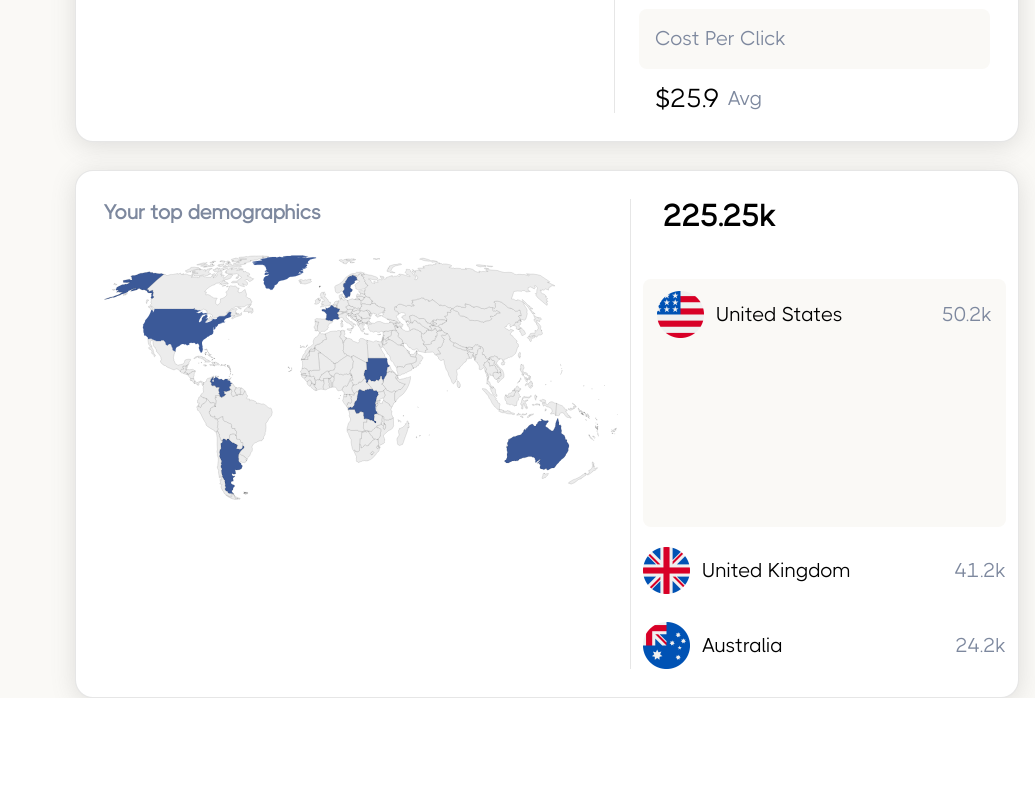
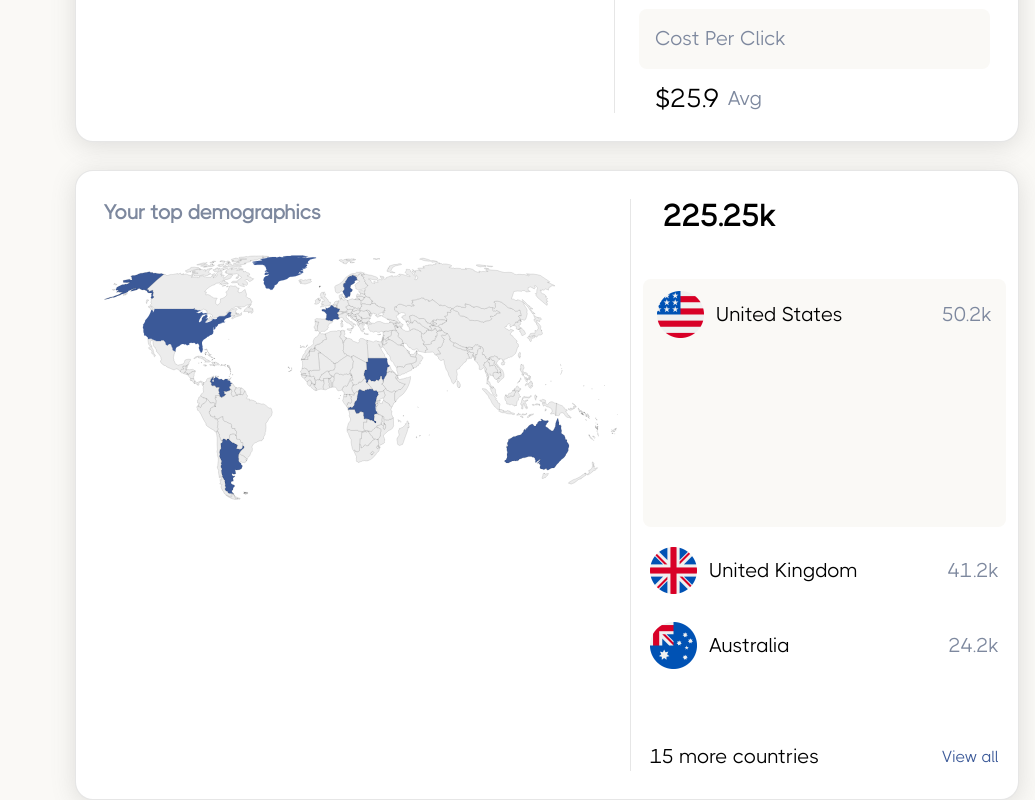
Before and after one commit to vikas-jakhar/maincampaign, a Next.js app: page / in a window 1280 px wide. Shown: the part 884-1684 px from the top of the page, without its empty margins (245-1280 px from the left). Before the commit the page ends 1582 px from the top, so only its background shows below. Built offline with nearby package versions, Linux system fonts and the light colour scheme.

Commit message:
linechart update

```diff
--- a/src/components/home/Map.tsx
+++ b/src/components/home/Map.tsx
@@ -1,8 +1,8 @@
-"use client"
+"use client";
 import { useState } from "react";
 import Image from "next/image";
 import Icon from "../common/Icons";
-import { COUNTIRES_DATA } from "@/utils/Helper";
+import { COUNTIRES_DATA, ALLCOUNTRY_DATA } from "@/utils/Helper";
 
 interface Country {
     name: string;
@@ -16,10 +16,14 @@ const Map = () => {
         img: "/assets/images/webp/united-states.png",
         data: "50.2k",
     });
+    const [showModal, setShowModal] = useState(false); // State to toggle modal visibility
     const handleCountryClick = (country: Country) => {
         setSelectedCountry(country);
+        setShowModal(false); // Close modal when country is selected
     };
-
+    const toggleModal = () => {
+        setShowModal((prev) => !prev);
+    };
     return (
         <div className="mt-7 border border-medium-gray bg-white shadow-4xl rounded-[18px] pl-7 pr-3 py-7">
             <div className="flex gap-3 items-start justify-between">
@@ -32,23 +36,88 @@ const Map = () => {
                     <div className="mt-11 bg-off-white w-full min-h-[248px] rounded-lg px-3.5 pt-3">
                         <div className="flex items-center justify-between">
                             <div className="flex items-center gap-3">
-                                <Image src={selectedCountry.img} className="max-w-[47px] w-full" alt="flag" width={94} height={94} priority />
+                                <Image
+                                    src={selectedCountry.img}
+                                    className="max-w-[47px] w-full"
+                                    alt="flag"
+                                    width={94}
+                                    height={94}
+                                    priority
+                                />
                                 <p className="font-medium font-thicccboi-medium text-xl">{selectedCountry.name}</p>
                             </div>
-                            <p className="text-off-gray font-thicccboi-medium text-xl font-medium">{selectedCountry.data}</p>
+                            <p className="text-off-gray font-thicccboi-medium text-xl font-medium">
+                                {selectedCountry.data}
+                            </p>
                         </div>
                     </div>
-                    {COUNTIRES_DATA.map((country: Country, idx: number) => (
-                        <div key={idx} className={`flex items-center justify-between cursor-pointer ${idx === 0 ? "mt-5" : "mt-7"}`} onClick={() => handleCountryClick(country)} >
+                    {COUNTIRES_DATA.slice(0, 3).map((country: Country, idx: number) => (
+                        <div
+                            key={idx}
+                            className={`flex items-center justify-between max-w-[349px] w-full mx-auto cursor-pointer ${idx === 0 ? "mt-5" : "mt-7"
+                                }`}
+                            onClick={() => handleCountryClick(country)}
+                        >
                             <div className="flex items-center gap-3">
-                                <Image src={country.img} className="max-w-[47px] w-full" alt="flag" width={94} height={94} priority />
+                                <Image
+                                    src={country.img}
+                                    className="max-w-[47px] w-full"
+                                    alt="flag"
+                                    width={94}
+                                    height={94}
+                                    priority
+                                />
                                 <p className="font-medium font-thicccboi-medium text-xl">{country.name}</p>
                             </div>
                             <p className="text-off-gray font-thicccboi-medium text-xl font-medium">{country.data}</p>
                         </div>
                     ))}
+                    <div className="mt-16 pt-2.5 flex items-center justify-between max-w-[349px] w-full mx-auto">
+                        <p className="font-medium font-thicccboi-medium text-xl">15 more countries</p>
+                        <p
+                            className="font-normal text-base text-deep-blue font-thicccboi-normal cursor-pointer"
+                            onClick={toggleModal}
+                        >
+                            View all
+                        </p>
+                    </div>
                 </div>
             </div>
+            {/* Modal */}
+            {showModal && (
+                <div className="fixed inset-0 bg-black bg-opacity-50 flex items-center justify-center z-50">
+                    <div className="bg-white rounded-lg max-w-[600px] w-full p-5">
+                        <div className="flex justify-between items-center mb-5">
+                            <h2 className="text-2xl font-bold">All Countries</h2>
+                            <button className="text-red-500 font-bold" onClick={toggleModal}>
+                                Close
+                            </button>
+                        </div>
+                        <div className="max-h-[400px] overflow-y-auto">
+                            {ALLCOUNTRY_DATA.map((country: Country, idx: number) => (
+                                <div
+                                    key={idx}
+                                    className="flex items-center justify-between cursor-pointer py-2"
+                                    onClick={() => handleCountryClick(country)}
+                                >
+                                    <div className="flex items-center gap-3">
+                                        <Image
+                                            src={country.img}
+                                            className="max-w-[47px] w-full"
+                                            alt="flag"
+                                            width={47}
+                                            height={47}
+                                            priority
+                                        />
+                                        <p className="font-medium text-xl">{country.name}</p>
+                                    </div>
+                                    <p className="text-off-gray text-xl font-medium">{country.data}</p>
+                                </div>
+                            ))}
+                        </div>
+                    </div>
+                </div>
+            )}
         </div>
     );
 };
--- a/src/utils/Helper.tsx
+++ b/src/utils/Helper.tsx
@@ -14,3 +14,9 @@ export const COUNTIRES_DATA = [
     { img: "/assets/images/webp/united-kingdom.png", name: "United Kingdom", data: "41.2k" },
     { img: "/assets/images/webp/australia.png", name: "Australia", data: "24.2k" },
 ]
+export const ALLCOUNTRY_DATA = [
+    { img: "/assets/images/webp/united-kingdom.png", name: "United Kingdom", data: "41.2k" },
+    { img: "/assets/images/webp/australia.png", name: "Australia", data: "24.2k" },
+    { img: "/assets/images/webp/united-states.png", name: "United States", data: "50.2k" },
+    { img: "/assets/images/webp/australia.png", name: "Australia", data: "24.2k" },
+]
```
